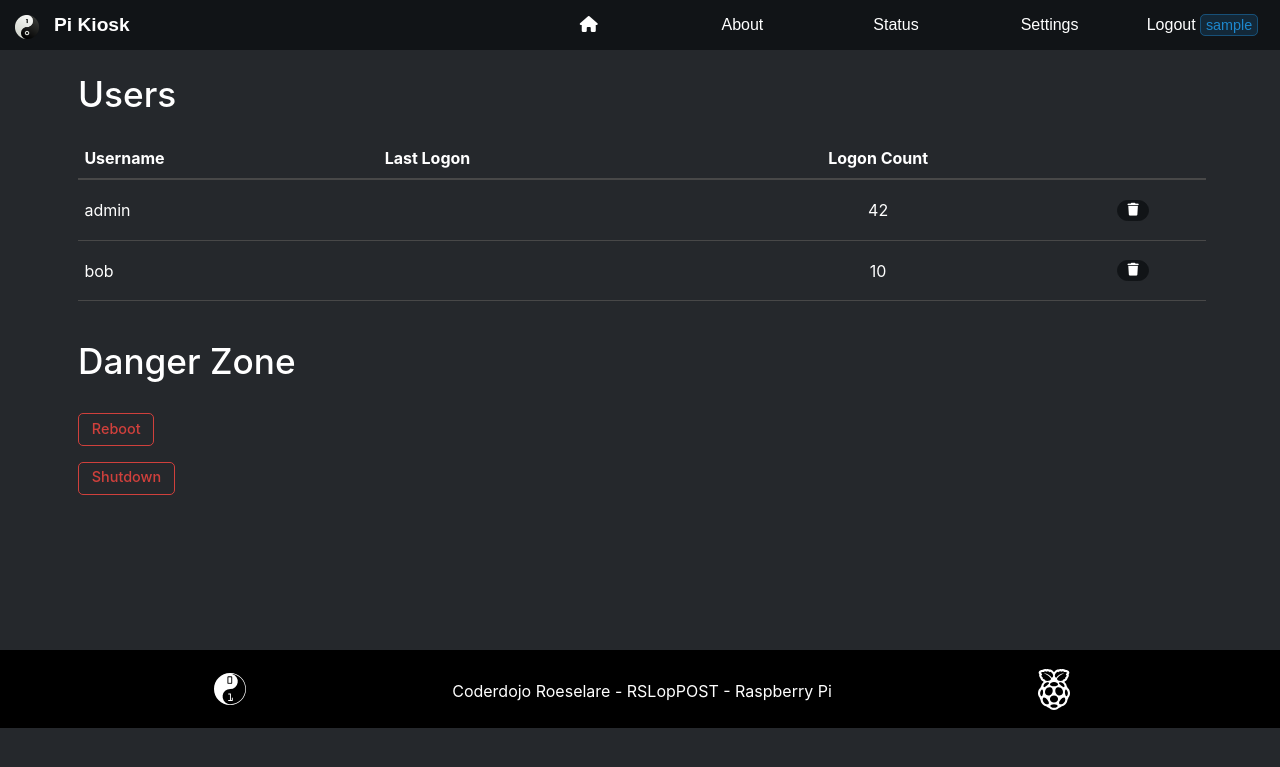
After one commit to DeShrike/PiKiosk, a Flask app: page /settings in a window 1280 px wide. The commit adds this page. Shown: the top 767 px of the page. Run offline with Flask 2, Linux system fonts and the light colour scheme; the visitor is signed in with stand-in values (Sample User, id 1); parts of the project's set-up code (start-up, migrations or seed data) failed here and were passed over; some libraries are stand-ins or nearby versions.

Commit message:
Reboot and shutdown

```diff
--- a/config.py
+++ b/config.py
@@ -15,6 +15,9 @@ ATTACH_TO_BROWSER = True
 # The name of the file containing the items to display on the kiosk. Only edit this file manually if you know what you are doing.
 REPOSITORY_FILE = "repository.json"
 
+# The name of the file containing the user accounts.
+USERS_FILE = "users.json"
+
 # The virtual folder for the images. Do not change unless you know what you are doing.
 IMAGES_VIRTUAL_FOLDER = "assets/"
 
--- a/kiosk.py
+++ b/kiosk.py
@@ -31,7 +31,7 @@ class Kiosk():
     def connect_to_browser(self):
         logger.info("Connecting")
         sleep_step = 0.25
-        wait_seconds = 10
+        wait_seconds = 100
         while wait_seconds > 0:
             try:
                 url = f"http://127.0.0.1:{self.port}/json"
--- a/main.py
+++ b/main.py
@@ -1,6 +1,7 @@
 import log
 from kiosk import Kiosk
 from repository import Repository
+from users import Users
 import logging
 import config
 import threading
@@ -15,12 +16,15 @@ from webapp import webapp
 def main():
     kiosk = None
     repository = None
+    users = None
 
     try:
         logger.info("Loading repository")
         repository = Repository(config.REPOSITORY_FILE)
+        users = Users(config.USERS_FILE)
 
         webapp.repository = repository
+        webapp.users = users
 
         logger.info("Starting Kiosk")
         kiosk = Kiosk(repository)
--- a/repository.json
+++ b/repository.json
@@ -1 +1 @@
-[{"url": "CoderDojo.png", "kind": "image", "duration": 60, "background_color": "#FFFFFF", "fullscreen": false}, {"url": "splash.html", "kind": "html", "duration": 60, "background_color": null, "fullscreen": false}, {"url": "https://www.raspberrypi.org/", "kind": "url", "duration": 60, "background_color": "#000000", "fullscreen": false}, {"url": "https://roeselare.coderdojobelgium.be/", "kind": "url", "duration": 60, "background_color": "#000000", "fullscreen": false}, {"url": "RSLopPost.jpg", "kind": "image", "duration": 60, "background_color": "#001BFE", "fullscreen": false}]
+[{"url": "RSLopPost.jpg", "kind": "image", "duration": 60, "background_color": "#001BFE", "fullscreen": false}, {"url": "coderdojobelgium.png", "kind": "image", "duration": 60, "background_color": "#FFFFFF", "fullscreen": false}, {"url": "codedojo_happyr.png", "kind": "image", "duration": 60, "background_color": "#FFFFFF", "fullscreen": false}]
--- /dev/null
+++ b/users.json
@@ -0,0 +1 @@
+[{"username": "admin", "hash": "8c6976e5b5410415bde908bd4dee15dfb167a9c873fc4bb8a81f6f2ab448a918", "logoncount": 42, "lastlogon": ""}, {"username": "bob", "hash": "8c6976e5b5410415bde908bd4dee15dfb167a9c873fc4bb8a81f6f2ab448a918", "logoncount": 10, "lastlogon": ""}]
--- a/webapp/__init__.py
+++ b/webapp/__init__.py
@@ -5,6 +5,7 @@ import logging
 logger = logging.getLogger(__name__)
 
 repository = None
+users = None
 kiosk = None
 
 class CustomFlask(Flask):
--- a/webapp/static/js/app.js
+++ b/webapp/static/js/app.js
@@ -30,9 +30,39 @@ function show_ss() {
     $(".js-ss-img").show();
 }
 
-function init_status_page(screenshoturl, rebooturl, shutdownurl) {
+function init_settings_page(rebooturl, shutdownurl) {
     reboot_url = rebooturl;
     shutdown_url = shutdownurl;
+
+    $(".js-reboot-btn").on("click", () => {
+        $(".js-reboot-btn").hide();
+        $(".js-shutdown-btn").hide();
+
+        setTimeout(() => { $(".js-confirm-reboot-btn").show(); }, 1000);
+        setTimeout(() => {
+            $(".js-confirm-reboot-btn").hide();
+            $(".js-reboot-btn").show();
+            $(".js-shutdown-btn").show();
+        }, 10000);
+    });
+
+    $(".js-shutdown-btn").on("click", () => {
+        $(".js-reboot-btn").hide();
+        $(".js-shutdown-btn").hide();
+
+        setTimeout(() => { $(".js-confirm-shutdown-btn").show(); }, 1000);
+        setTimeout(() => {
+            $(".js-confirm-shutdown-btn").hide();
+            $(".js-reboot-btn").show();
+            $(".js-shutdown-btn").show();
+        }, 10000);
+    });
+
+    $(".js-confirm-shutdown-btn").on("click", handleShutdown);
+    $(".js-confirm-reboot-btn").on("click", handleReboot);
+}
+
+function init_status_page(screenshoturl) {
 
     $(".js-show-ss-btn").on("click", () => {
         $(".js-show-ss-btn").hide();
@@ -40,24 +70,6 @@ function init_status_page(screenshoturl, rebooturl, shutdownurl) {
         $(".js-ss-img").attr("src", screenshoturl)
     });
 
-    $(".js-reboot-btn").on("click", () => {
-        $(".js-reboot-btn").hide();
-        $(".js-shutdown-btn").hide();
-
-        setTimeout(() => { $(".js-confirm-reboot-btn").show(); }, 1000);
-        setTimeout(() => { $(".js-confirm-reboot-btn").hide(); }, 10000);
-    });
-
-    $(".js-shutdown-btn").on("click", () => {
-        $(".js-reboot-btn").hide();
-        $(".js-shutdown-btn").hide();
-
-        setTimeout(() => { $(".js-confirm-shutdown-btn").show(); }, 1000);
-        setTimeout(() => { $(".js-confirm-shutdown-btn").hide(); }, 10000);
-    });
-
-    $(".js-confirm-shutdown-btn").on("click", handleShutdown);
-    $(".js-confirm-reboot-btn").on("click", handleReboot);
 }
 
 function handleReboot() {
--- a/webapp/templates/_layout.html
+++ b/webapp/templates/_layout.html
@@ -40,9 +40,11 @@
 
 			    <div class="ms-menu-link">
 					<ul>
+						<a href="%% url_for('index') %%"><li><i class="fa-solid fa-house"></i></li></a>
 						<a href="%% url_for('about') %%"><li>About</li></a>
 						<a href="%% url_for('status') %%"><li>Status</li></a>
 						{% if model.authenticated %}
+							<a href="%% url_for('settings') %%"><li>Settings</li></a>
 							<a href="%% url_for('logout') %%"><li>Logout <span class="ms-label ms-outline-info">%% model.username %%</span></li></a>
 						{% else %}
 							<a href="%% url_for('login') %%"><li>Login</li></a>
--- /dev/null
+++ b/webapp/templates/settings.html
@@ -0,0 +1,83 @@
+{% extends '_layout.html' %}
+
+{% block pagetitle %}
+%% model.title %%
+{% endblock %}
+
+{% block head %}
+{% endblock %}
+
+{% block body %}
+
+<div class="row">
+    <div class="col-sm-6">
+        <h1>Users</h1>
+    </div>
+</div>
+
+<div class="row js-partial-update">
+    <div class="col-md-12 col-12">
+
+        <table class="ms-table">
+            <thead>
+                <tr>
+                    <th>Username</th>
+                    <th>Last Logon</th>
+                    <th class="ms-text-center">Logon Count</th>
+                    <th></th>
+                </tr>
+            </thead>
+            <tbody>
+				{% for user in model.users: %}
+                <tr>
+                    <td>%% user["user"].username %%</td>
+                    <td>%% user["user"].lastlogon %%</td>
+                    <td class="ms-text-center">%% user["user"].logoncount %%</td>
+					<td class="ms-text-center">
+                        <button type="button" data-index="%% user['index'] %%" class="ms-btn ms-small ms-rounded js-delete">
+                            <i class="fa-solid fa-trash"></i>
+                        </button>
+					</td>
+                </tr>
+                {% endfor %}
+            </tbody>
+        </table>
+
+    </div>
+</div>
+
+<div class="row">
+    <div class="col-md-8 col-12">
+        <h1>Danger Zone</h1>
+    </div>
+</div>
+
+<div class="row">
+    <div class="col-md-12 col-12">
+        <button type="button" class="ms-btn ms-outline-danger js-reboot-btn">Reboot</button>
+        <button type="button" style="display:none;" class="ms-btn ms-danger js-confirm-reboot-btn">Confirm
+            Reboot</button>
+    </div>
+</div>
+
+<div class="row">
+    <div class="col-md-12 col-12">
+        <button type="button" class="ms-btn ms-outline-danger js-shutdown-btn">Shutdown</button>
+        <button type="button" style="display:none;" class="ms-btn ms-danger js-confirm-shutdown-btn">Confirm
+            Shutdown</button>
+    </div>
+</div>
+
+{% endblock %}
+
+{% block javascript %}
+
+<script type="text/javascript" src="%% url_for('static', filename='js/app.js') %%"></script>
+
+<script>
+    $(function () {
+        init_settings_page("%% url_for('reboot') %%", "%% url_for('shutdown') %%");
+    }); // => document ready callback
+</script>
+
+{% endblock %}
--- a/webapp/viewmodel.py
+++ b/webapp/viewmodel.py
@@ -5,6 +5,7 @@ class ViewModel():
         self.background_color = "#123456"
         self.intro = "Intro tekst"
         self.items = None
+        self.users = None
         self.item_count = 0
         self.available_images = None
         self.available_htmls = None
--- a/webapp/views.py
+++ b/webapp/views.py
@@ -7,6 +7,7 @@ from os import listdir
 from os.path import isfile, join, realpath, splitext
 from .viewmodel import ViewModel
 import config
+import os
 
 STATIC_FOLDER = "./webapp/static/"
 
@@ -33,12 +34,18 @@ def screenshot():
 
 @webapp.route("/reboot", methods=["POST"])
 def reboot():
-    # TODO
+    if not authenticated():
+        return "Not allowed", 401
+
+    os.system("sudo shutdown -r 1")
     return "", 200
 
 @webapp.route("/shutdown", methods=["POST"])
 def shutdown():
-    # TODO
+    if not authenticated():
+        return "Not allowed", 401
+
+    os.system("sudo shutdown -h 1")
     return "", 200
 
 @webapp.route("/about", methods=["GET"])
@@ -57,6 +64,19 @@ def status():
         model.status = webapp.kiosk.get_status()
 
     return render_template("status.html", model = model)
+
+@webapp.route("/settings", methods=["GET"])
+def settings():
+    if not authenticated():
+        return redirect(url_for("login"))
+
+    users = webapp.users
+
+    model = build_viewmodel()
+    model.title = "Settings"
+    model.users = [{ "index": ix, "user": user } for (ix, user) in enumerate(users.users) ]
+
+    return render_template("settings.html", model = model)
 
 def build_index():
     repository = webapp.repository
```
Also changed, not shown: users.py (added, +61 -0 lines), webapp/templates/status.html (+2 -10 lines), webapp/static/assets/Logo-CDJ-1.jpg (added), webapp/static/assets/codedojo_happyr.png (added), webapp/static/assets/coderdojobelgium.png (added), 3 other files.
